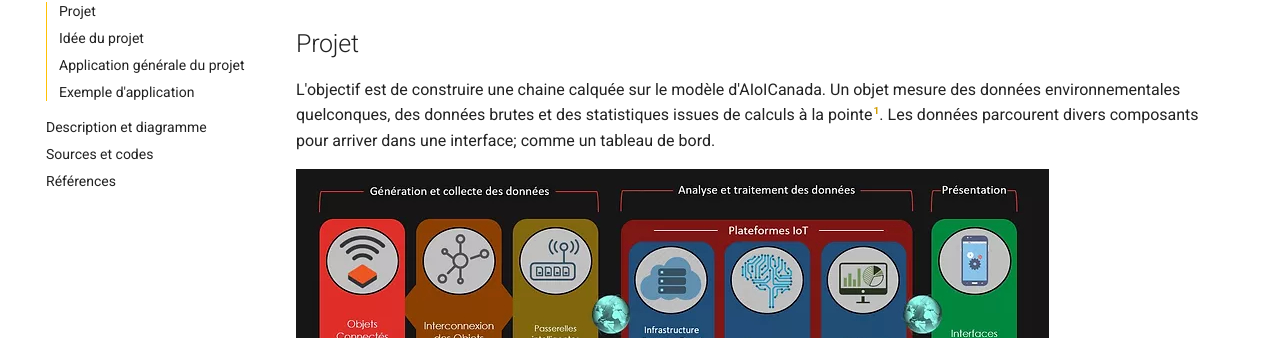
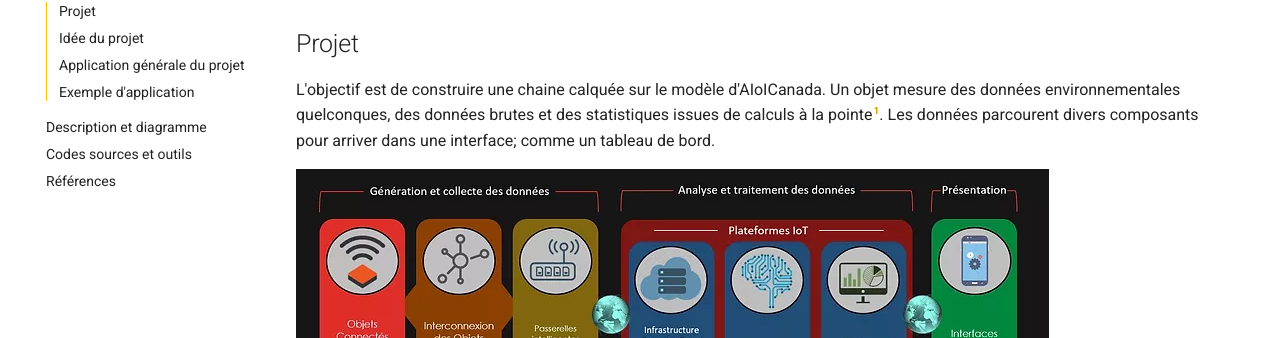
Before and after one commit to toucan-fortune/doc_manuel, an MkDocs documentation site: the page built from docs/index.md, in a window 1280 px wide. Shown: the part 154-492 px from the top of the page. Built offline with MkDocs 1.6.1 and Material for MkDocs 9.7.7, drawn with Linux system fonts in a browser that asks for light colours; comment, search, counter and statistics services are not loaded.

Commit message:
Mettre à jour, vendredi 20

```diff
--- a/mkdocs.yml
+++ b/mkdocs.yml
@@ -8,7 +8,7 @@ repo_name: toucan-fortune/manuel
 nav:
   - Accueil: index.md
   - Description et diagramme: description.md
-  - Sources et codes: sources.md
+  - Codes sources et outils: sources.md
   - Références: references.md
 
 plugins:
```
